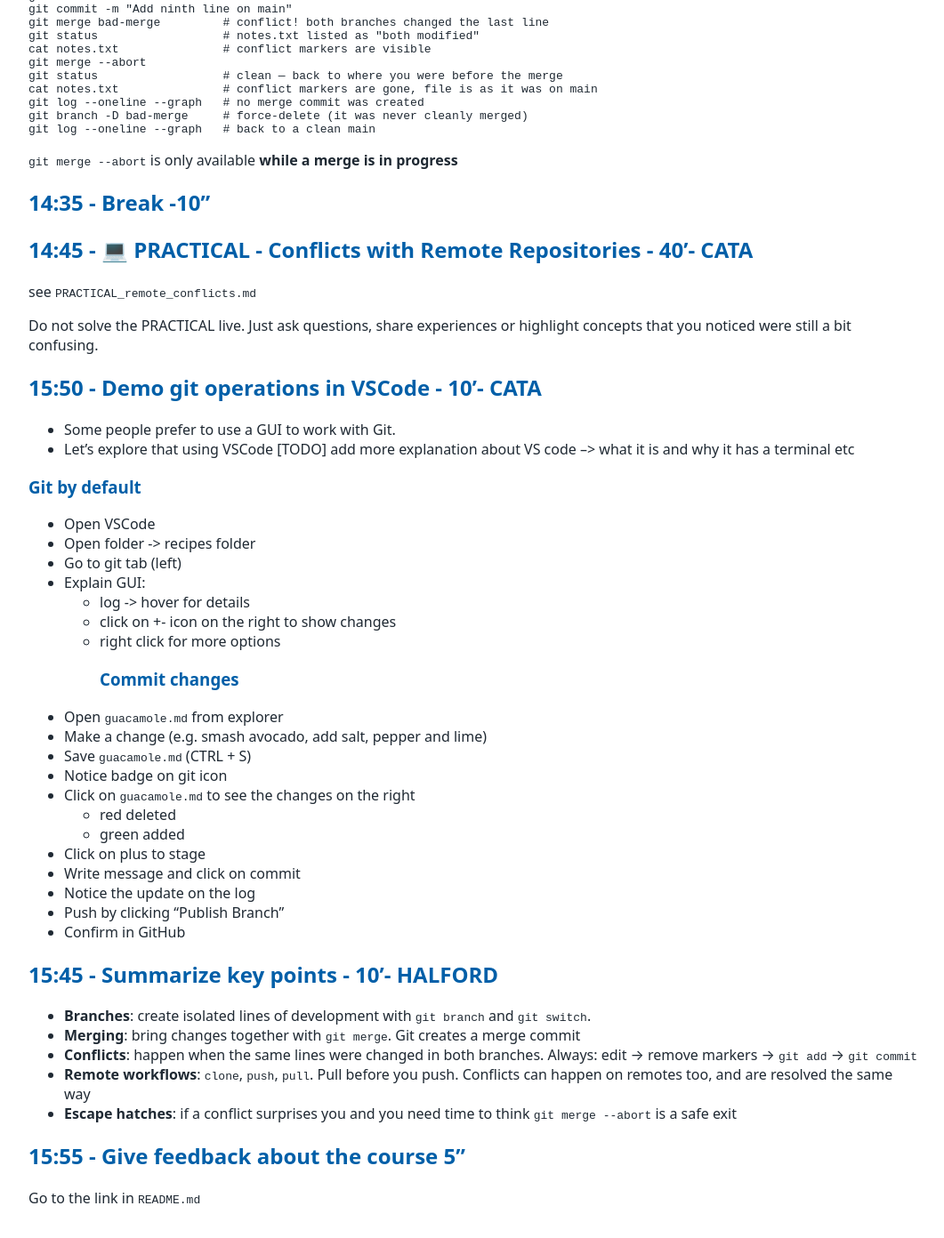
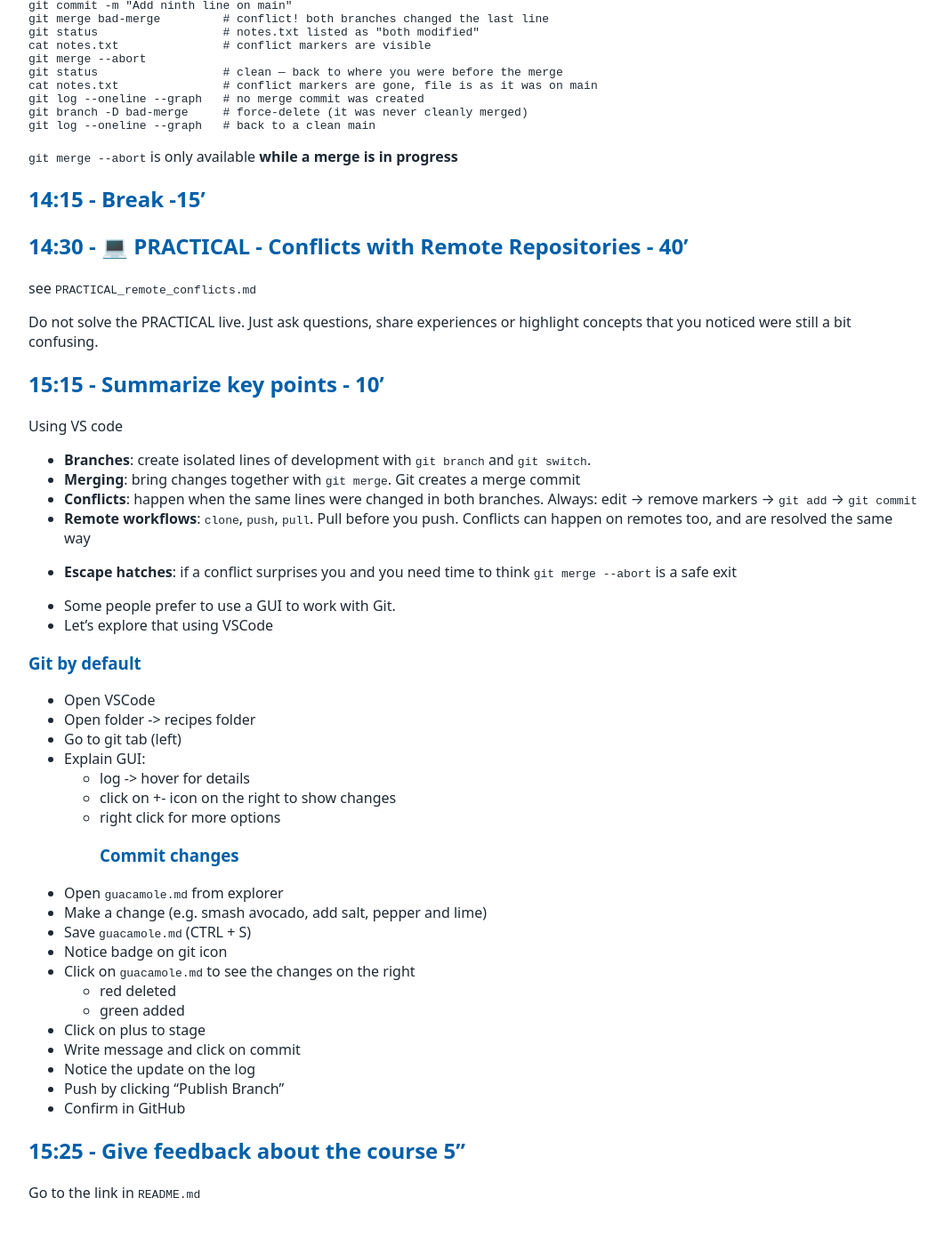
Before and after one commit to tu-delft-library/intermediate_version_control_with_git, a Jekyll site: the page built from material_for_trainers/lesson_plan.md, in a window 1280 px wide and 1400 px high, scrolled down 6665 px. Shown: the top 1392 px of the window at 89% size, without its empty margins (108-1169 px from the left). Built offline with Jekyll 4.4.1, drawn with Linux system fonts in a browser that asks for light colours; our own code applies the rules of GitHub Pages for plain Markdown files; some of the changed text lies outside the part shown.

Commit message:
update timings of lesson

````diff
--- a/material_for_trainers/lesson_plan.md
+++ b/material_for_trainers/lesson_plan.md
@@ -1,20 +1,18 @@
 
-## 9:00 - Land - 5'- CATA
+## 9:30 - Land - 5'
 ☕ Coffee/tea 🫖
 
-## 9:05 - Housekeeping - 15" CATA
+## 9:35 - Housekeeping - 15" CATA
 - ✅ Roll call + 🤝 Code of Conduct
 - 🙋 Getting help (🆘 red  ✅ green stickers)
 
-## 9:20 - Icebreaker - 5'- CATA
+## 9:40 - Icebreaker - 5'
 🎥 Icebreaker instructions on slides
 > *START AUTOPUSH*
 
-
-## 9:40 - Generate local repo from assignment - 10'- CATA
+## 9:45 - Solve assignment to create local repo - 10'
 
 Below is the minimal set of instructions to generate the repository for today.
-
 
 ```bash
 cd Desktop
@@ -64,10 +62,10 @@ Ask if everyone has the `weather-notes` repository with a similar history:
 - 3 commits for editing `notes.txt`
 - 1 `.gitignore` commit
 
-## 9:25 - Introduction to branches - 10'- CATA
+## 9:55 - Introduction to branches - 10'
 🎥 Use [slides](https://tud365.sharepoint.com/:p:/r/sites/ResearchDataServices/Gedeelde%20documenten/Training/Research_Software_Training/lesson_plans/resources/Intermediate%20version%20control%20with%20Git.pptx?d=w33d15b9f24e94794aaa7624d5b908dd3&csf=1&web=1&e=rgIzM0)
 
-## 9:50 - New commands for branching - 10'- CATA
+## 10:05 - New commands for branching - 10'
 
 ```bash
 git branch              # check branches (explain the * pointing to main)
@@ -100,7 +98,7 @@ Output should look like:
 hash (HEAD -> main, origin/main, b2, b1) Ignore all log and data files
 ```
 
-## 10:05 - 1 💪 Get familiar with branches - 10'- CATA
+## 10:15 - 1 💪 Get familiar with branches - 10'
 See `exercises.md`. There is an optional challenge under each numbered exercise.
 
 Solution:
@@ -118,7 +116,7 @@ git branch -d pe pi po
 git log --oneline
 ```
 
-## 10:15 - Develop on different branches - 10'- CATA
+## 10:25 - Develop on different branches - 10'
 
 
 ```bash
@@ -141,7 +139,7 @@ git log --oneline --all --graph            # show graph with all branches
 ```
 Notice the HEAD pointing to the main branch. The commits are different even if the changes are similar.
 
-## 10:25 - 2 💪 Commit in a secondary branch - 5'- CATA
+## 10:35 - 2 💪 Commit in a secondary branch - 5'
 See `exercises.md`. There is an optional challenge under each numbered exercise.
 
 Solution:
@@ -156,10 +154,10 @@ git commit -m "Add two more lines on b2"
 git status
 ```
 
-## 10:30 - Break -10'
+## 10:40 - Break - 15'
 
 
-## 10:40 - Explore differences across branches - 15'- HALFORD
+## 10:55 - Explore differences across branches - 15'
 
 Let's keep adding to our history:
 ```bash
@@ -189,7 +187,7 @@ git diff main~1 b1~1 # changes between parent of the latest commit on the main b
 # No difference on this one. Both files have 4 lines
 ```
 
-## 10:55 - 3 💪  Explore differences across branches - 10'- HALFORD
+## 11:10 - 3 💪  Explore differences across branches - 10'
 
 See `exercises.md`. There is an optional challenge under each numbered exercise.
 
@@ -207,7 +205,7 @@ git diff b2 b1
 git diff main b2~1
 ```
 
-## 11:05 - Merging branches and conflict resolution - 15'- HALFORD
+## 11:20 - Merging branches and conflict resolution - 15'
 
 Let's develop further on branch `b1`:
 ```bash
@@ -274,10 +272,8 @@ git log --oneline --all --graph                           # see merge visually
 
 > **ADVANCED** If you really want to see the differences during a merge use: `git diff :1:notes.txt :2:notes.txt`
 
-## 11:20 - 4 💪 A first type for merge - 10'- HALFORD
+## 11:35 - 4 💪 A first type for merge - 10'
 See `exercises.md`. There is an optional challenge under each numbered exercise.
-
-
 
 Solution:
 ```bash
@@ -292,21 +288,20 @@ git log --oneline --all --graph # verify
 
 > **Before break:** Turn to a neighbour and compare the output of `git log --oneline --all --graph`. Does it look the same? Different commit hashes? Same shape?
 
-## 11:30 - Break  -10'
+## 11:45 - Break  - 15'
 
-> CONTINUE HERE!
-
-## 11:40 -  💻 PRACTICAL - Understanding merge conflicts - 40'- CATA
+## 12:00 -  💻 PRACTICAL - Understanding merge conflicts - 30'
 see `PRACTICAL_merge_conflicts.md`
 
 Do not solve the PRACTICAL live. Just ask questions, share experiences or highlight concepts that you noticed were still a bit confusing.
 
 ## 12:30 - 	Lunch - 60'
 
-## 13:30 - 5 💪 Interactive Git - 15'- HALFORD
+## 13:30 - 5 💪 Interactive Git - 15'
 See `exercises.md`. There is an optional challenge under each numbered exercise.
 
-## 13:50 - Remote operations revisited - 10'- HALFORD
+
+## 13:45 - Remote operations revisited - 10'
 
 🎥 Use [slides](https://tud365.sharepoint.com/:p:/r/sites/ResearchDataServices/Gedeelde%20documenten/Training/Research_Software_Training/lesson_plans/resources/Intermediate%20version%20control%20with%20Git.pptx?d=w33d15b9f24e94794aaa7624d5b908dd3&csf=1&web=1&e=rgIzM0)
 
@@ -315,7 +310,12 @@ Explain remote operations:
 - **Pushing**: uploading your local commits to the remote repository.
 - **Pulling**: `git pull` is `git fetch` + `git merge` in one step.
 
-## 14:10 - Solve a conflict when pushing - 15'- HALFORD
+Explain **divergent branches**: both the local and remote `main` have moved forward independently. Git can try to reconcile the branches.
+
+Explain the two most common options: `merge` and `rebase`.
+
+
+## 13:55 - Solve a conflict when pushing - 10'
 
 Make a small edit directly on GitHub (via the web editor):
 1. Open `notes.txt` on GitHub
@@ -329,8 +329,6 @@ git add notes.txt
 git commit -m "Add eighth line locally'
 git push origin main        # fails! rejected - remote contains work you do not have
 ```
-
-Explain **divergent branches**: both the local and remote `main` have moved forward independently. Git can try to reconcile the branches. The two most common options are: `merge` and `rebase`.
 
 Let's ask Git to use `merge` by default
 ```bash
@@ -351,7 +349,7 @@ Visit GitHub and confirm the resolved file is there.
 
 > **Key message:** the conflict resolution steps are identical whether the divergence comes from a colleague or from your own edit on GitHub. **Pull before you push.**
 
-## 14:25 - 6 💪 Undo a Bad Merge - 10'- HALFORD
+## 14:05 - 6 💪 Undo a Bad Merge - 10'
 See `exercises.md`. There is an optional challenge under each numbered exercise.
 
 Solution:
@@ -379,18 +377,25 @@ git log --oneline --graph   # back to a clean main
 
 `git merge --abort` is only available **while a merge is in progress**
 
-## 14:35 - Break -10"
+## 14:15 - Break -15'
 
-## 14:45 - 💻 PRACTICAL - Conflicts with Remote Repositories - 40'- CATA
+## 14:30 - 💻 PRACTICAL - Conflicts with Remote Repositories - 40'
 see `PRACTICAL_remote_conflicts.md`
 
 Do not solve the PRACTICAL live. Just ask questions, share experiences or highlight concepts that you noticed were still a bit confusing.
 
 
-## 15:50 - Demo git operations in VSCode - 10'- CATA
+## 15:15 - Summarize key points - 10'
+Using VS code
+- **Branches**: create isolated lines of development with `git branch` and `git switch`.
+- **Merging**: bring changes together with `git merge`.
+Git creates a merge commit
+- **Conflicts**: happen when the same lines were changed in both branches. Always: edit → remove markers → `git add` → `git commit`
+- **Remote workflows**: `clone`, `push`, `pull`. Pull before you push. Conflicts can happen on remotes too, and are resolved the same way
+- **Escape hatches**: if a conflict surprises you and you need time to think `git merge --abort` is a safe exit
+
 - Some people prefer to use a GUI to work with Git.
 - Let's explore that using VSCode
-[TODO] add more explanation about VS code --> what it is and why it has a terminal etc
 
 
 ### Git by default
@@ -416,13 +421,5 @@ Do not solve the PRACTICAL live. Just ask questions, share experiences or highli
 - Confirm in GitHub
 
 
-## 15:45 - Summarize key points - 10'- HALFORD
-- **Branches**: create isolated lines of development with `git branch` and `git switch`.
-- **Merging**: bring changes together with `git merge`.
-Git creates a merge commit
-- **Conflicts**: happen when the same lines were changed in both branches. Always: edit → remove markers → `git add` → `git commit`
-- **Remote workflows**: `clone`, `push`, `pull`. Pull before you push. Conflicts can happen on remotes too, and are resolved the same way
-- **Escape hatches**: if a conflict surprises you and you need time to think `git merge --abort` is a safe exit
-
-## 15:55 - Give feedback about the course  5"
+## 15:25 - Give feedback about the course  5"
 Go to the link in `README.md`
````
